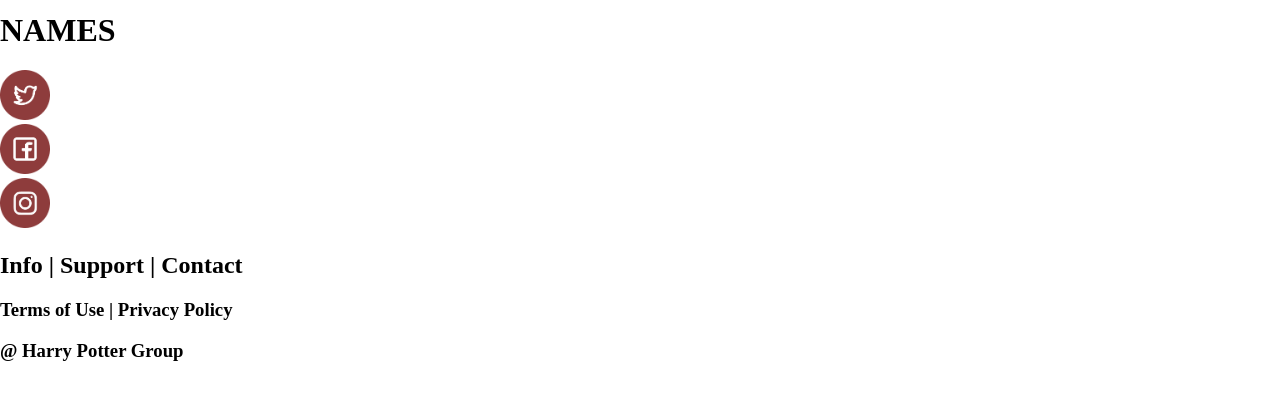
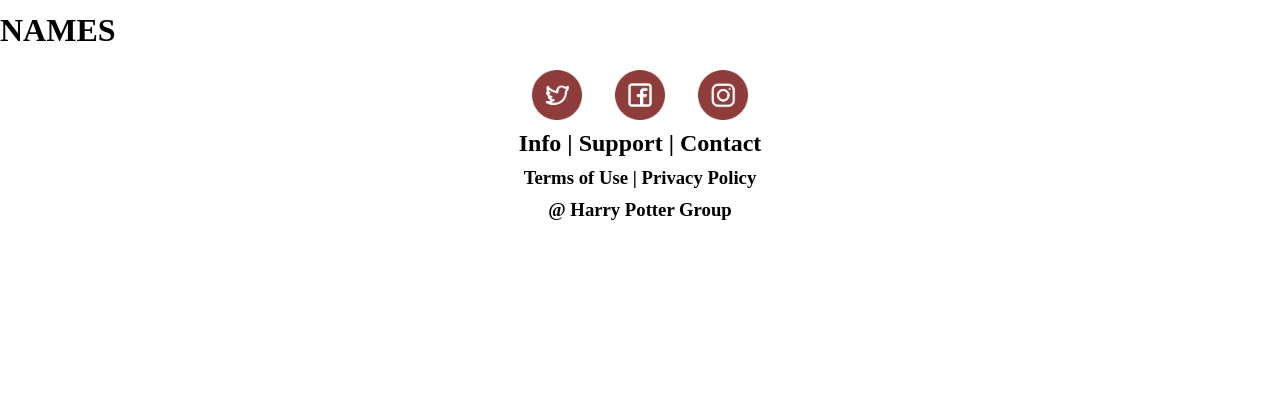
Before and after one commit to ArvidErik/secrets-of-diagon, a React (Vite) app: page / in a window 1280 px wide. Shown: the part 272-672 px from the top of the page. Built offline with nearby package versions, Linux system fonts and the light colour scheme.

Commit message:
footer css improved

```diff
--- a/src/components/Footer.jsx
+++ b/src/components/Footer.jsx
@@ -1,15 +1,15 @@
+import "./../styles/Footer.css"
+
 function Footer(){
     return(
-        <div>
-            <div>
+        <div className="footer">
+
+            <div className="logos">
                 <img width = "50px" src="../../images/twitter logo.png" alt="" />
-            </div>
-            <div>
                 <img width = "50px" src="../../images/facebook logo.png" alt="" />
-            </div>
-            <div>
                 <img width = "50px" src="../../images/instagram logo.png" alt="" />
             </div>
+
 
             <h2>Info | Support | Contact</h2>
             <h3>Terms of Use | Privacy Policy</h3>
--- /dev/null
+++ b/src/styles/Footer.css
@@ -0,0 +1,21 @@
+
+.footer{
+    height: 50px;
+    width: 100%;
+    display: flex;
+    align-items: center;
+    justify-content: space-around;
+    background-color: white;
+    flex-direction: column;
+    gap: 10px;
+}
+
+h2,h3{
+    margin: 0;
+}
+
+.logos{
+    display: flex;
+    justify-content: space-around;
+    width: 250px;
+}
```
